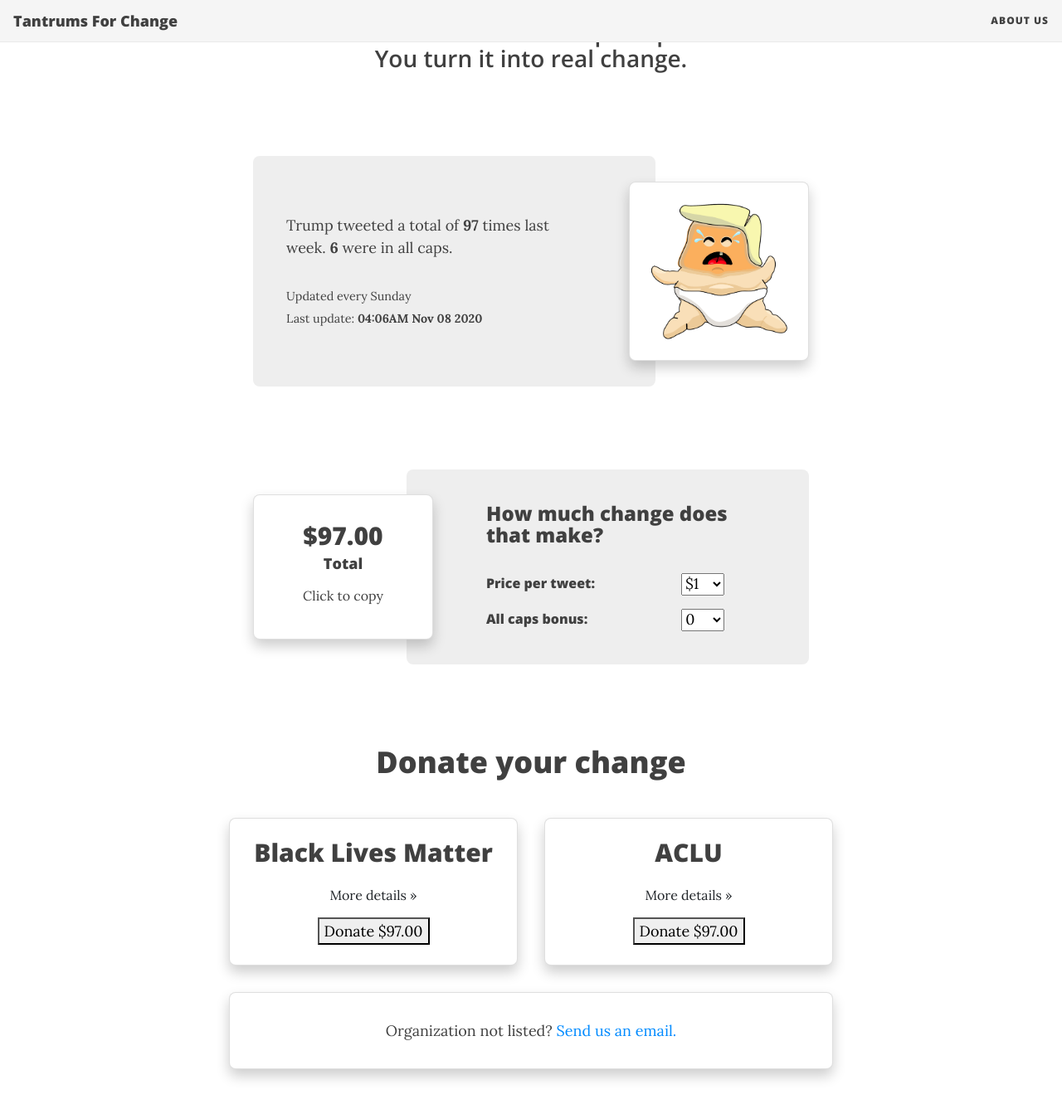
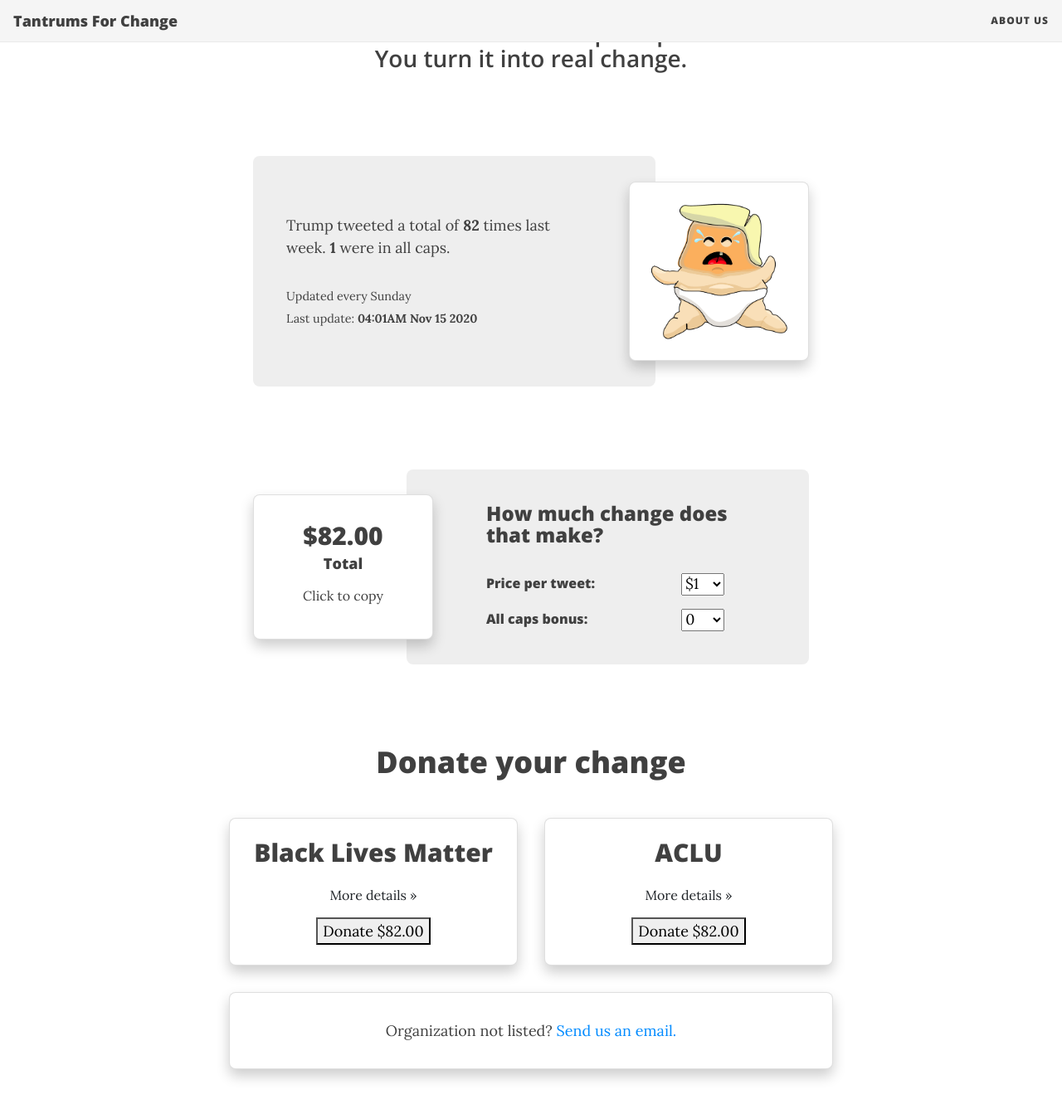
Before and after one commit to tantrumsforchange/tantrumsforchange.github.io, a Jekyll site: the page built from index.html, in a window 1280 px wide and 1400 px high, scrolled down 253 px. Shown: the top 1337 px of the window at 83% size. Built offline with Jekyll 4.4.1, drawn with Linux system fonts in a browser that asks for light colours; nearby versions of some CDN libraries; the list of posts is cut into pages by our own code.

Commit message:
Update Data Test

```diff
--- a/_data/data.yml
+++ b/_data/data.yml
@@ -1,3 +1,3 @@
-tweet_total: 97
-all_caps: 6
-update_time: 04:06AM Nov 08 2020
+tweet_total: 82
+all_caps: 1
+update_time: 04:01AM Nov 15 2020
```
